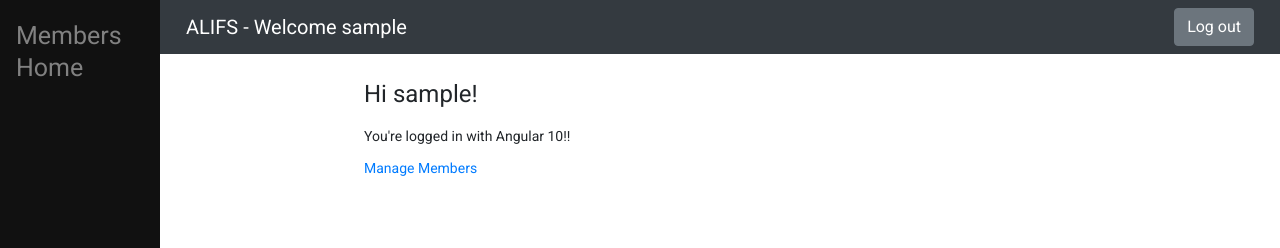
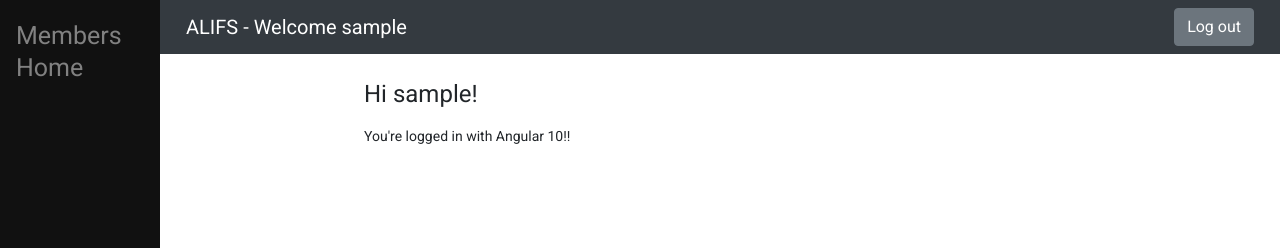
Before and after one commit to nchePortfolio/flaskAngular-CRUD-API, an Angular app in the folder front/: page /alifs/home in a window 1280 px wide. Shown: the top 248 px of the page. Built offline with nearby package versions, Linux system fonts and the light colour scheme; sample sign-in values are in the browser's storage.

Commit message:
Comment link in hom component

```diff
--- a/front/src/app/home/home.component.html
+++ b/front/src/app/home/home.component.html
@@ -2,6 +2,6 @@
     <div class="container">
         <h1>Hi {{user.username}}!</h1>
         <p>You're logged in with Angular 10!!</p>
-        <p><a routerLink="alifs/members">Manage Members</a></p>
+        <!-- <p><a routerLink="alifs/members">Manage Members</a></p> -->
     </div>
 </div>
```
